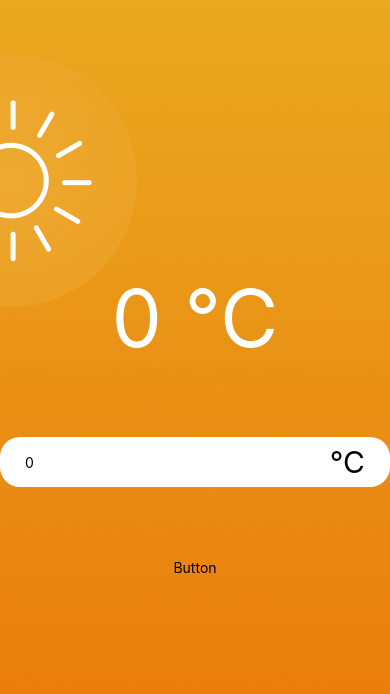
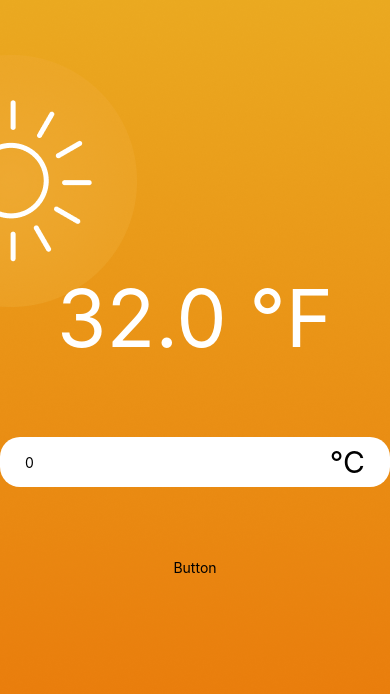
Before and after one commit to QuentinW59/Mon-app-js, a React Native app: screen / in a window 390 px wide. Shown: the top 694 px of the page. Built offline with nearby package versions, Linux system fonts and the light colour scheme.

Commit message:
fix: probleme de conversion ok

```diff
--- a/App.js
+++ b/App.js
@@ -5,16 +5,24 @@ import { InputTemperature } from "./inputs/inputTemperature";
 import { TemperatureDisplay } from "./inputs/temperatureDisplay";
 import { DEFAULT_TEMPERATURE, DEFAULT_UNIT, UNITS } from "./constant";
 import { use, useState } from "react";
+import { getOppositeUnit, convertTemperatureTo } from "./services/temperature.service";
 
 export default function App(){
   const [inputValue, setInputValue] = useState(DEFAULT_TEMPERATURE);
   const [currentUnit, setCurrentUnit] = useState(DEFAULT_UNIT);
+  const oppositeUnit = getOppositeUnit(currentUnit);
 
+  function getConvertedTemperature() {
+    const valueAsFloat = Number.parseFloat(inputValue);
+    return isNaN(valueAsFloat)
+    ?""
+    : convertTemperatureTo(oppositeUnit,valueAsFloat).toFixed(1);
+  }
 
   return (
     <ImageBackground source={hotBackground} style={s.container}>
       <View style={s.workspace}>
-        <TemperatureDisplay value={inputValue} unit={currentUnit} />
+        <TemperatureDisplay value={getConvertedTemperature()} unit={oppositeUnit} />
         <InputTemperature
           onChangeText={setInputValue}
           defaultValue={DEFAULT_TEMPERATURE}
--- a/inputs/temperatureDisplay.js
+++ b/inputs/temperatureDisplay.js
@@ -1,5 +1,6 @@
 import { Text } from "react-native";
 import { s } from "./temperatureDisplay.style";
+import { getOppositeUnit } from "../services/temperature.service";
 
 export function TemperatureDisplay({value, unit}) {
     return (
--- /dev/null
+++ b/services/temperature.service.js
@@ -0,0 +1,15 @@
+import { UNITS } from "../constant";
+
+function getOppositeUnit(unit) {
+    return unit ===UNITS.celsius ? UNITS.faranheit : UNITS.celsius;
+}
+
+function convertTemperatureTo(unit, value) {
+    if (unit ===UNITS.celsius){
+        return (value -32) / 1.8;
+    } else {
+        return value * 1.8 + 32;
+    }
+}
+
+export {getOppositeUnit, convertTemperatureTo};
```
